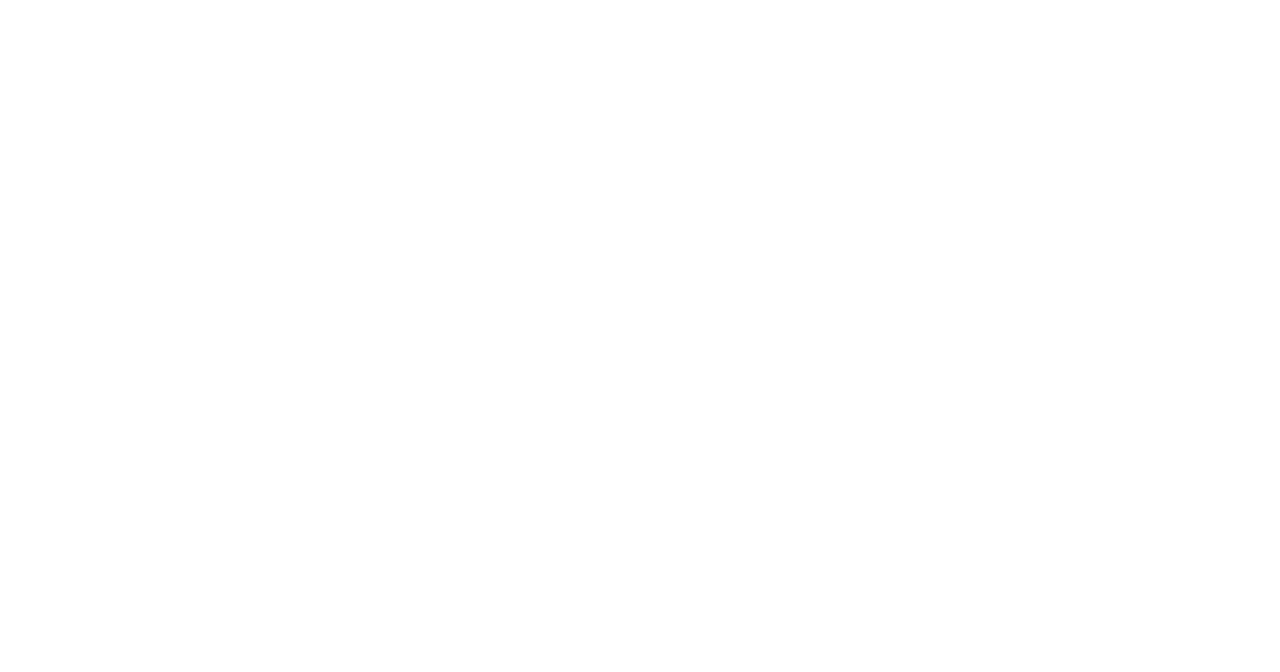
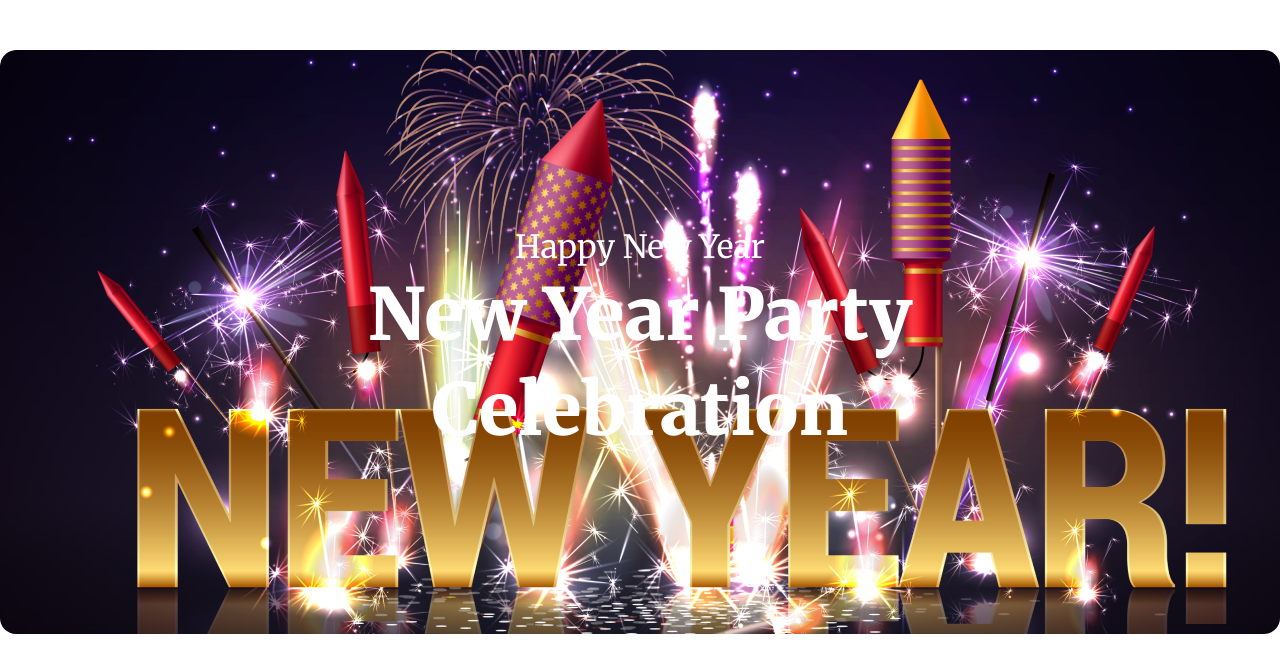
Before and after one commit to Emranfaishal/New-Year-Mission, a plain HTML site: page index.html in a window 1280 px wide. Drawn offline with Linux system fonts and the light colour scheme.

Commit message:
fist banner

```diff
--- a/index.html
+++ b/index.html
@@ -1,15 +1,33 @@
 <!DOCTYPE html>
 <html lang="en">
+
 <head>
     <meta charset="UTF-8">
     <meta name="viewport" content="width=device-width, initial-scale=1.0">
     <title>New year mission</title>
+    <link rel="preconnect" href="https://fonts.googleapis.com">
+    <link rel="preconnect" href="https://fonts.gstatic.com" crossorigin>
+    <link
+        href="https://fonts.googleapis.com/css2?family=Inter:wght@100..900&family=Merriweather:wght@400;700;900&display=swap"
+        rel="stylesheet">
+    <link rel="preconnect" href="https://fonts.googleapis.com">
+    <link rel="preconnect" href="https://fonts.gstatic.com" crossorigin>
+    <link
+        href="https://fonts.googleapis.com/css2?family=Inter:wght@100..900&family=Merriweather:wght@400;700;900&display=swap"
+        rel="stylesheet">
     <link rel="stylesheet" href="style/style.css">
 </head>
+
 <body>
     <!-- header title background image  -->
     <header>
-
+        <!-- fist background image banner  -->
+            <section class="section">
+                   <div class="happy">
+                    <h3 class="year">Happy New Year</h3>
+                    <h1 class="Celebration">New Year Party Celebration</h1>
+                   </div>
+            </section>
     </header>
     <!-- main title background color banner  -->
     <main>
@@ -20,4 +38,5 @@
 
     </footer>
 </body>
+
 </html>
--- a/style/style.css
+++ b/style/style.css
@@ -0,0 +1,37 @@
+/* all of body  */
+* {
+    margin: 0;
+    padding: 0;
+}
+
+/* background image relatey one  */
+.section {
+    max-width: 1320px;
+    margin: 0 auto;
+}
+.happy{
+    padding: 177px;
+    border-radius: 16px;
+    margin-top: 50px;
+    background-image:url('../images/Banner\ Image.png');
+    background-repeat: no-repeat;
+}
+.year {
+    color: #FFF;
+    text-align: center;
+    font-family: Merriweather;
+    font-size: 32px;
+    font-style: normal;
+    font-weight: 400;
+    line-height: normal;
+}
+
+.Celebration {
+    color: #FFF;
+    text-align: center;
+    font-family: Merriweather;
+    font-size: 72px;
+    font-style: normal;
+    font-weight: 900;
+    line-height: 95px;
+}
```
